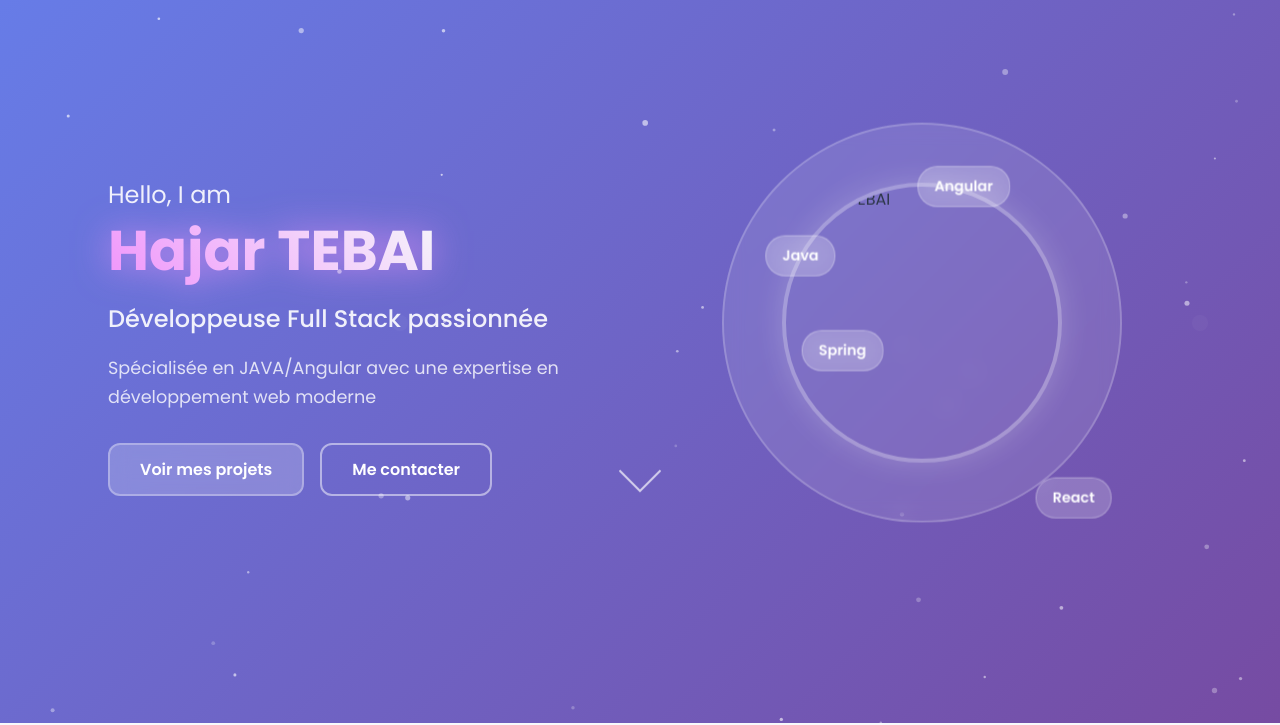
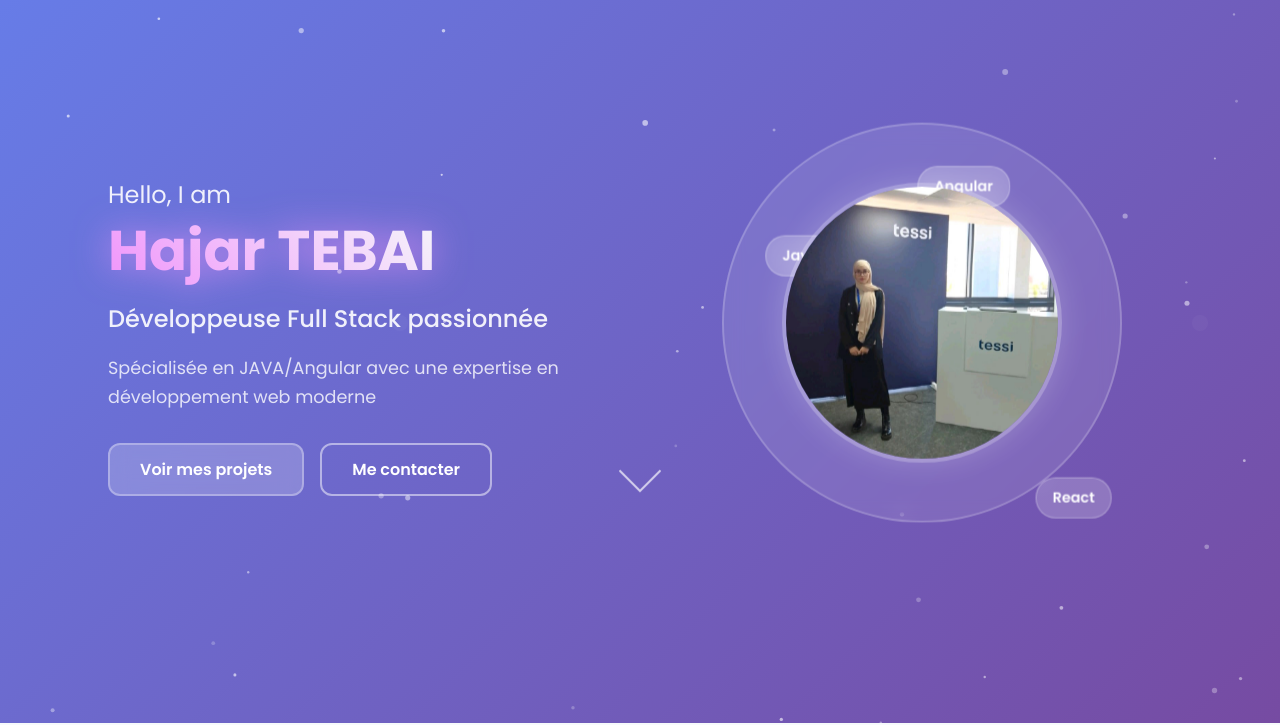
Before and after one commit to Heiji-Hattorii/portfolioo, a plain HTML site: page index.html in a window 1280 px wide. Shown: the part 77-802 px from the top of the page. Drawn offline with Linux system fonts and the light colour scheme.

Commit message:
ajout d photo d profil

```diff
--- a/index.html
+++ b/index.html
@@ -51,7 +51,7 @@
                 <div class="hero-image">
                     <div class="image-container">
                         <div class="profile-photo">
-                            <img src="images/profile.jpg" alt="Hajar TEBAI" class="profile-img">
+                            <img src="images/profil.jpg" alt="Hajar TEBAI" class="profile-img">
                         </div>
                         <div class="floating-elements">
                             <div class="floating-element java">Java</div>
```
Also changed, not shown: images/profil.jpg (added).
